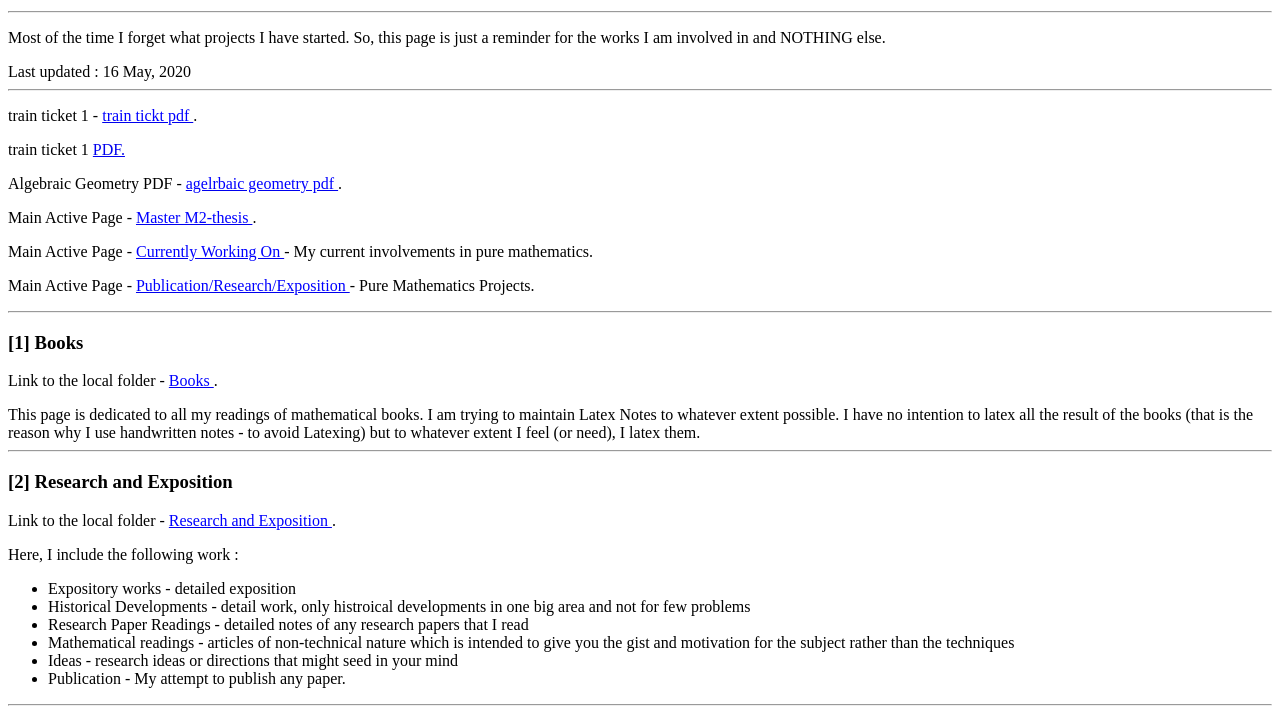
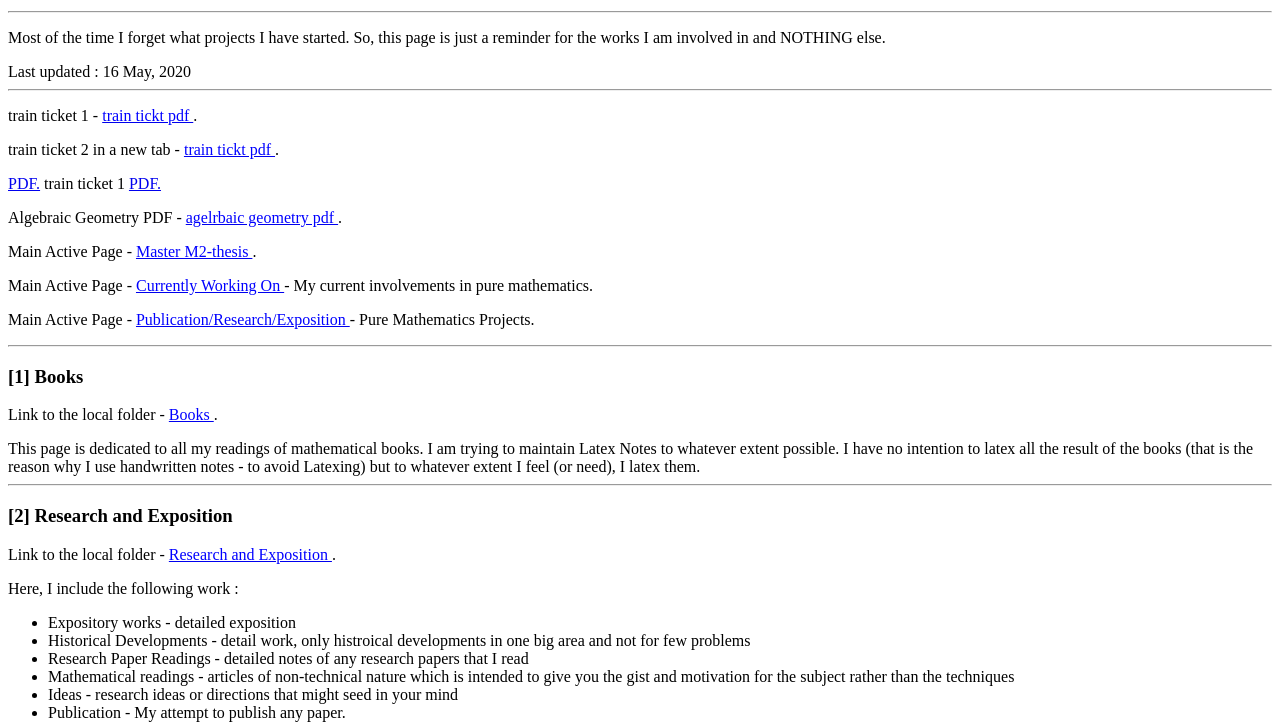
Before and after one commit to truthandbeauty/truthandbeauty.github.io, a plain HTML site: page index.html in a window 1280 px wide. Shown: the part 90-812 px from the top of the page. Drawn offline with Linux system fonts and the light colour scheme.

Commit message:
Update index.html

```diff
--- a/index.html
+++ b/index.html
@@ -27,6 +27,9 @@ Last updated : 16 May, 2020
 
 
 <p> train ticket 1 - <a href="https://truthandbeauty.github.io/print.pdf"> <font color="blue"> train tickt pdf </font> </a>. </p>
+
+<p> train ticket 2 in a new tab - <a href="https://truthandbeauty.github.io/print.pdf" target="_blank"> <font color="blue"> train tickt pdf </font> </a>. </p>
+	<a href="username.github.io/folder/document.pdf" target="_blank">PDF.</a>
 
 
 train ticket 1 	<a href="https://truthandbeauty.github.io/print.pdf" target="_blank">PDF.</a>
```
